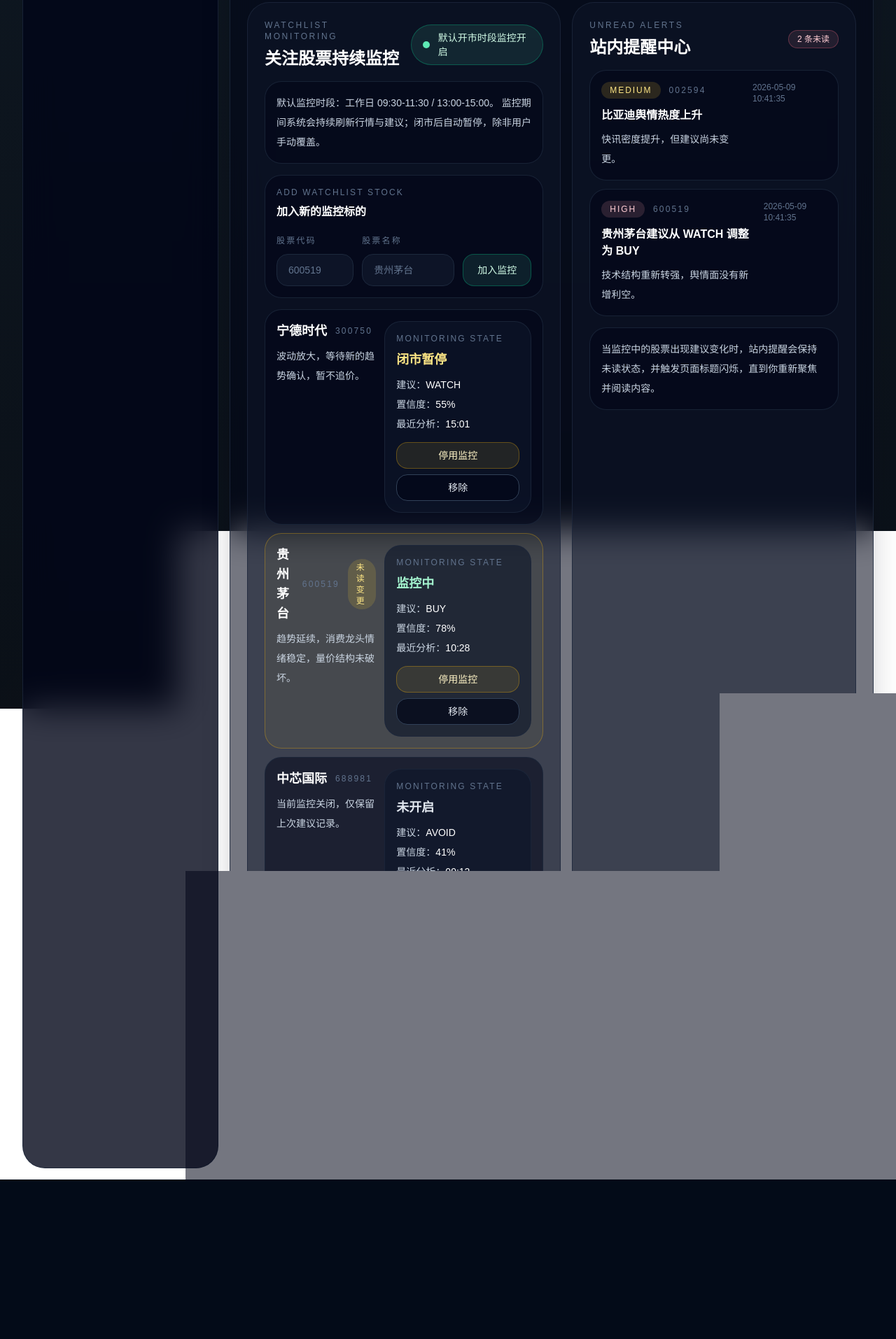
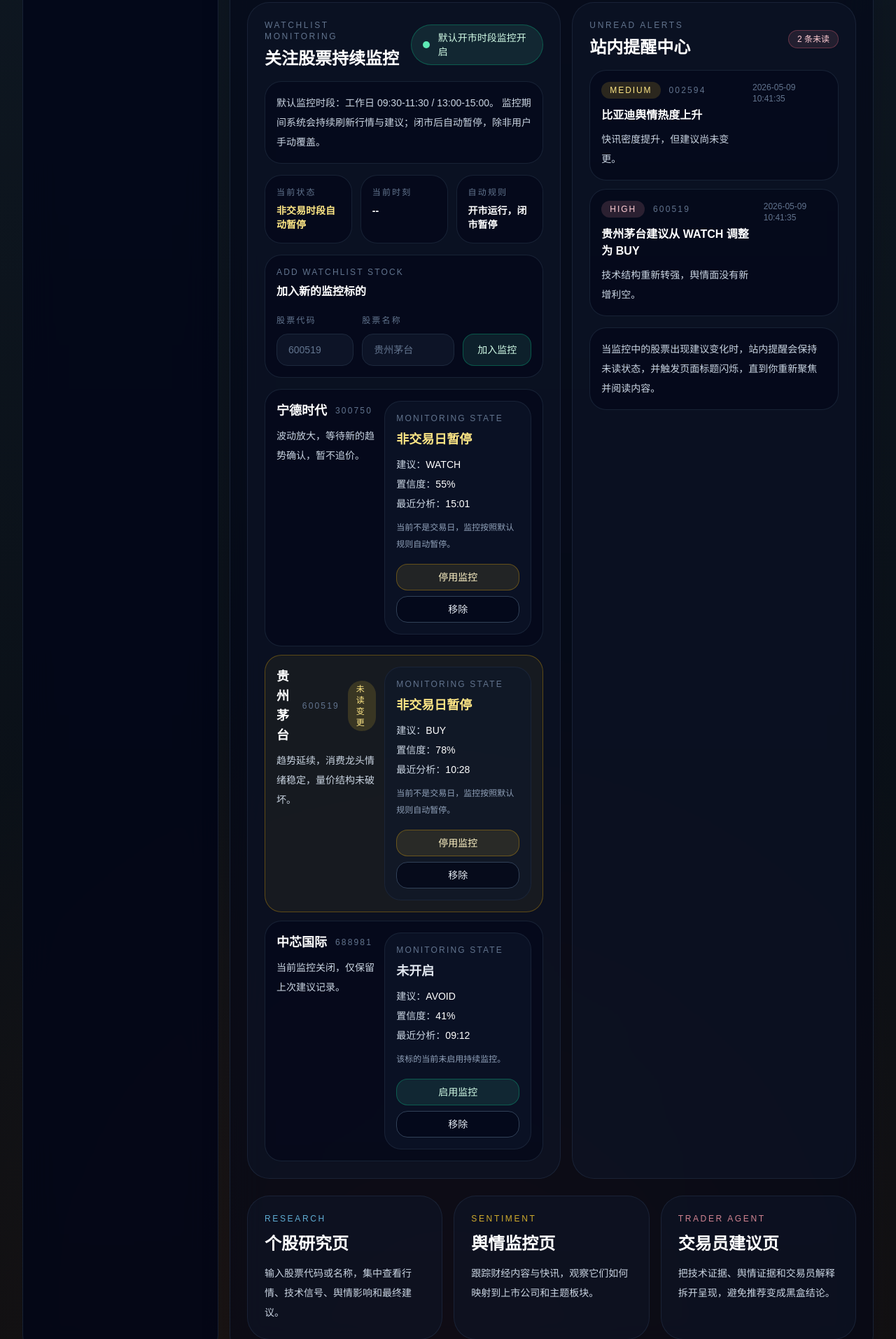
Before and after one commit to kvnZero/ai-trader, a Flask app: page / in a window 1280 px wide. Shown: the part 1274-3188 px from the top of the page at 70% size. Before the commit the page ends 2960 px from the top, so only its background shows below. Run offline with Flask 3, Linux system fonts and the light colour scheme; data comes from the database, SQL or seed files in the repository; style sheets or scripts are compiled from the project's sources.

Commit message:
add market hours monitoring state

```diff
--- a/app/routes.py
+++ b/app/routes.py
@@ -1,7 +1,8 @@
 from __future__ import annotations
 
-from datetime import date, timedelta
+from datetime import date, datetime, time, timedelta
 from statistics import mean
+from zoneinfo import ZoneInfo
 
 from flask import Blueprint, current_app, jsonify, redirect, render_template, request, url_for
 
@@ -248,6 +249,7 @@ def _status_from_market_result(result: MarketDataResult[object]) -> int:
 
 
 def _build_watchlist_view_models() -> list[dict[str, object]]:
+    monitoring_context = _build_monitoring_context()
     unread_symbols = {alert.symbol for alert in _alert_repository().list_unread()}
     rows = _watchlist_repository().list_rows()
     return [
@@ -256,13 +258,15 @@ def _build_watchlist_view_models() -> list[dict[str, object]]:
             "name": row.name,
             "monitoring_enabled": row.monitoring_enabled,
             "market_window": row.schedule_label,
-            "status": row.status,
-            "status_label": row.status_label,
+            "status": _resolve_watchlist_status(row=row, monitoring_context=monitoring_context)["status"],
+            "status_label": _resolve_watchlist_status(row=row, monitoring_context=monitoring_context)["status_label"],
+            "status_reason": _resolve_watchlist_status(row=row, monitoring_context=monitoring_context)["reason"],
             "last_analysis_at": row.last_analysis_at or "--",
             "recommendation": row.latest_recommendation,
             "confidence": row.latest_confidence,
             "reason": row.latest_reason,
             "unread": row.symbol in unread_symbols,
+            "monitoring_now": _resolve_watchlist_status(row=row, monitoring_context=monitoring_context)["monitoring_now"],
         }
         for row in rows
     ]
@@ -281,6 +285,67 @@ def _build_alert_view_models() -> list[dict[str, object]]:
         }
         for row in rows
     ]
+
+
+def _build_monitoring_context() -> dict[str, object]:
+    settings = _settings()
+    timezone = ZoneInfo(settings.market_timezone)
+    now = datetime.now(timezone)
+    am_start = _parse_market_time(settings.market_open_am_start)
+    am_end = _parse_market_time(settings.market_open_am_end)
+    pm_start = _parse_market_time(settings.market_open_pm_start)
+    pm_end = _parse_market_time(settings.market_open_pm_end)
+    current_time = now.time()
+    is_weekday = now.weekday() < 5
+    within_am = am_start <= current_time <= am_end
+    within_pm = pm_start <= current_time <= pm_end
+    market_open = is_weekday and (within_am or within_pm)
+    return {
+        "market_open": market_open,
+        "now_label": now.strftime("%Y-%m-%d %H:%M"),
+        "session_label": (
+            f"{settings.market_open_am_start}-{settings.market_open_am_end} / "
+            f"{settings.market_open_pm_start}-{settings.market_open_pm_end}"
+        ),
+        "is_weekday": is_weekday,
+    }
+
+
+def _resolve_watchlist_status(*, row: object, monitoring_context: dict[str, object]) -> dict[str, object]:
+    if not row.monitoring_enabled:
+        return {
+            "status": "disabled",
+            "status_label": "未开启",
+            "reason": "该标的当前未启用持续监控。",
+            "monitoring_now": False,
+        }
+
+    if monitoring_context["market_open"]:
+        return {
+            "status": "active",
+            "status_label": "监控中",
+            "reason": f"当前处于A股交易时段，系统应持续刷新建议。({monitoring_context['now_label']})",
+            "monitoring_now": True,
+        }
+
+    if not monitoring_context["is_weekday"]:
+        return {
+            "status": "paused",
+            "status_label": "非交易日暂停",
+            "reason": "当前不是交易日，监控按照默认规则自动暂停。",
+            "monitoring_now": False,
+        }
+
+    return {
+        "status": "paused",
+        "status_label": "闭市暂停",
+        "reason": f"当前不在默认交易时段 {monitoring_context['session_label']} 内，监控自动暂停。",
+        "monitoring_now": False,
+    }
+
+
+def _parse_market_time(value: str) -> time:
+    return datetime.strptime(value, "%H:%M").time()
 
 
 def _build_research_workspace(query: str) -> dict[str, object]:
--- a/app/templates/dashboard.html
+++ b/app/templates/dashboard.html
@@ -97,6 +97,23 @@
           监控期间系统会持续刷新行情与建议；闭市后自动暂停，除非用户手动覆盖。
         </div>
 
+        <div class="mt-4 grid gap-3 sm:grid-cols-3">
+          <div class="rounded-3xl border border-slate-800/80 bg-slate-950/60 p-4">
+            <p class="text-xs uppercase tracking-[0.18em] text-slate-500">当前状态</p>
+            <p class="mt-2 text-sm font-semibold {% if watchlist and watchlist[0].monitoring_now %}text-emerald-200{% else %}text-amber-200{% endif %}">
+              {% if watchlist and watchlist[0].monitoring_now %}交易时段监控激活{% else %}非交易时段自动暂停{% endif %}
+            </p>
+          </div>
+          <div class="rounded-3xl border border-slate-800/80 bg-slate-950/60 p-4">
+            <p class="text-xs uppercase tracking-[0.18em] text-slate-500">当前时刻</p>
+            <p class="mt-2 text-sm font-semibold text-white">{{ watchlist[0].status_reason.split('(')[-1].rstrip(')') if watchlist and watchlist[0].monitoring_now and '(' in watchlist[0].status_reason else "--" }}</p>
+          </div>
+          <div class="rounded-3xl border border-slate-800/80 bg-slate-950/60 p-4">
+            <p class="text-xs uppercase tracking-[0.18em] text-slate-500">自动规则</p>
+            <p class="mt-2 text-sm font-semibold text-white">开市运行，闭市暂停</p>
+          </div>
+        </div>
+
         <div class="mt-4 rounded-3xl border border-slate-800/80 bg-slate-950/55 p-4">
           <div class="flex items-center justify-between gap-4">
             <div>
@@ -143,6 +160,7 @@
                     <p>置信度：<span class="font-medium text-white">{{ "%.0f"|format(item.confidence * 100) }}%</span></p>
                     <p>最近分析：<span class="font-medium text-white">{{ item.last_analysis_at }}</span></p>
                   </div>
+                  <p class="mt-3 text-xs leading-6 text-slate-400">{{ item.status_reason }}</p>
                   <div class="mt-4 space-y-2">
                     <form action="{{ url_for('core.toggle_watchlist_stock', symbol=item.symbol) }}" method="post">
                       <button type="submit" class="w-full rounded-2xl border px-4 py-2 text-sm font-medium transition {% if item.monitoring_enabled %}border-amber-400/30 bg-amber-300/10 text-amber-100 hover:border-amber-300/60 hover:bg-amber-300/15{% else %}border-emerald-400/30 bg-emerald-300/10 text-emerald-100 hover:border-emerald-300/60 hover:bg-emerald-300/15{% endif %}">
```
Also changed, not shown: app/config.py (+18 -0 lines).
